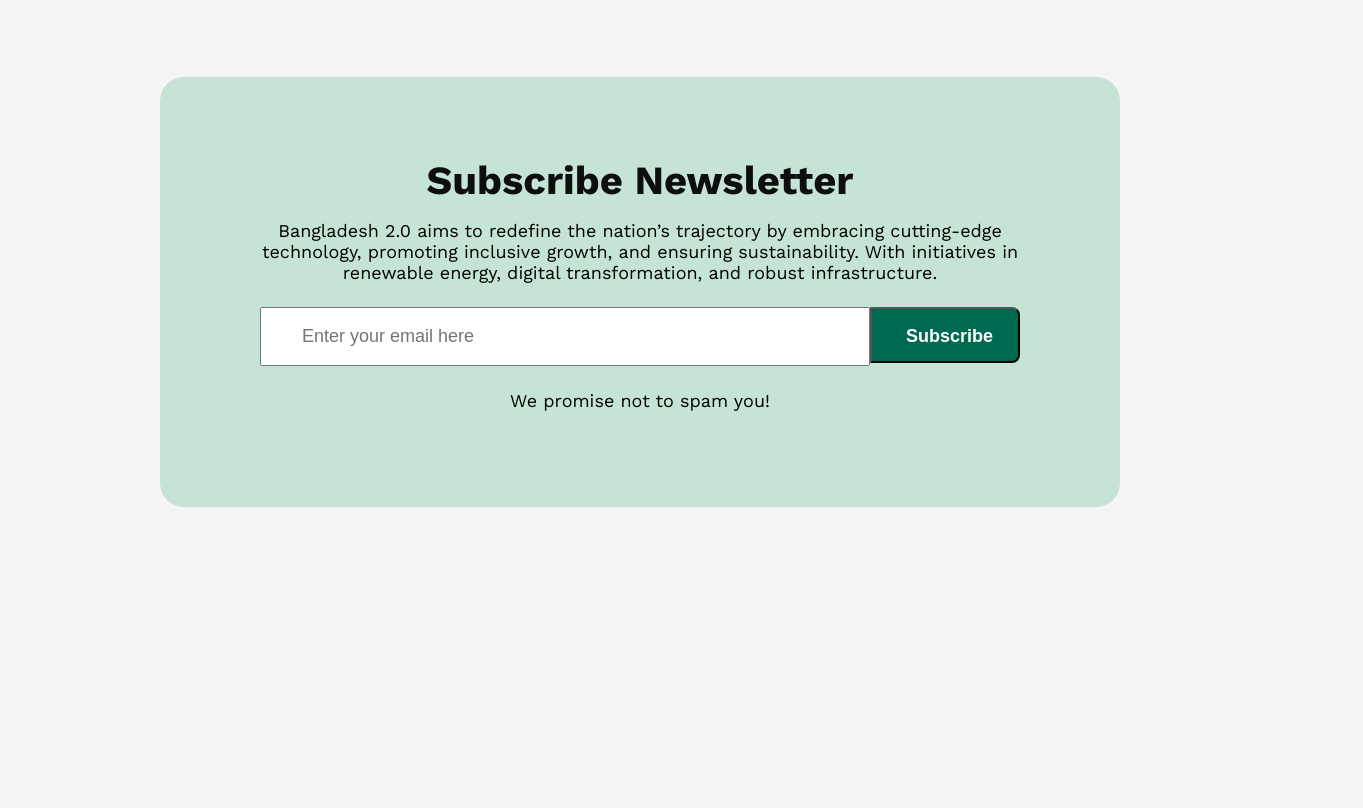
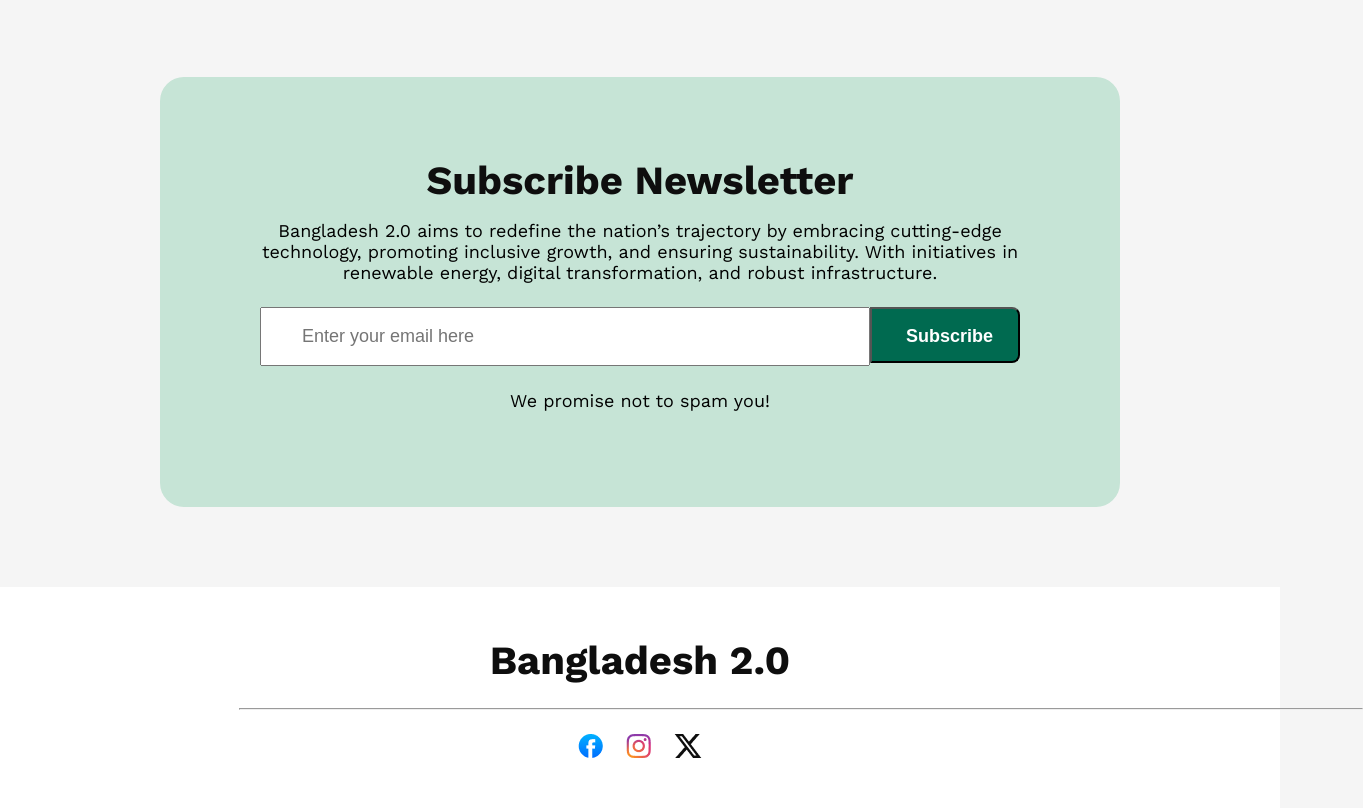
Before and after one commit to apondatta11/assignment-1, a plain HTML site: page index.html in a window 1280 px wide. Shown: the part 4109-4917 px from the top of the page, 1363 px wide, since content can reach past the window. Before the commit the page ends 4696 px from the top, so only its background shows below. Drawn offline with nearby package versions, Linux system fonts and the light colour scheme.

Commit message:
added footer

```diff
--- a/index.html
+++ b/index.html
@@ -181,7 +181,15 @@
         </section>
     </main>
     <footer>
-
+       <div class="footer" style="padding-top: 50px; padding-bottom: 50px;">
+        <h1 class="title-color mfc">Bangladesh 2.0</h1>
+        <hr id="line" style="">
+        <div class="last-image"style="margin-top:24px;">
+            <img src="assets/facebook.png" alt="">
+            <img src="assets/instagram.png" alt="">
+            <img src="assets/x.png" alt="">
+        </div>
+       </div>
     </footer>
 </body>
 
--- a/style/styles.css
+++ b/style/styles.css
@@ -315,3 +315,20 @@ td, th{
     flex-direction: row;
     gap: 0;
 }
+/* footer */
+.footer{
+    background-color: #ffffff;
+    text-align: center;
+
+}
+.last-image{
+    display: flex;
+    gap: 23px;
+    justify-content: center;
+    align-items: center;
+}
+#line{
+    width: 1122px;
+    margin-right: 239px;
+    margin-left: 239px;
+}
```
